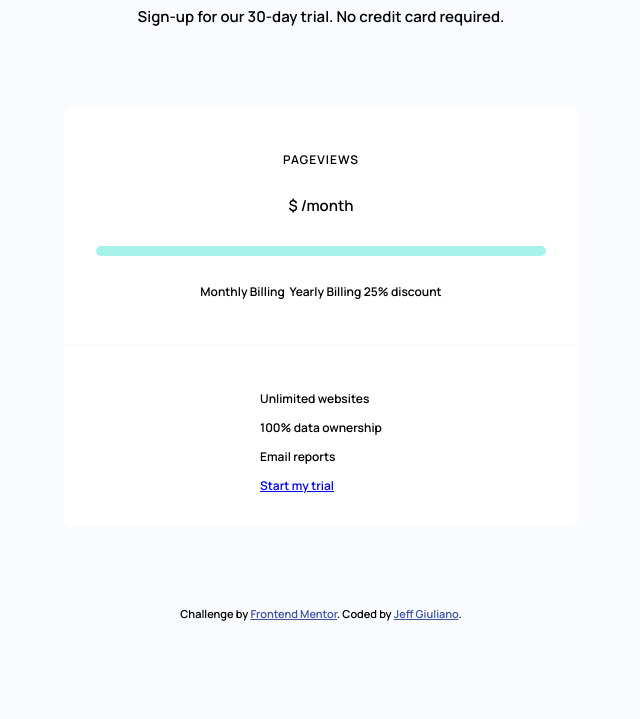
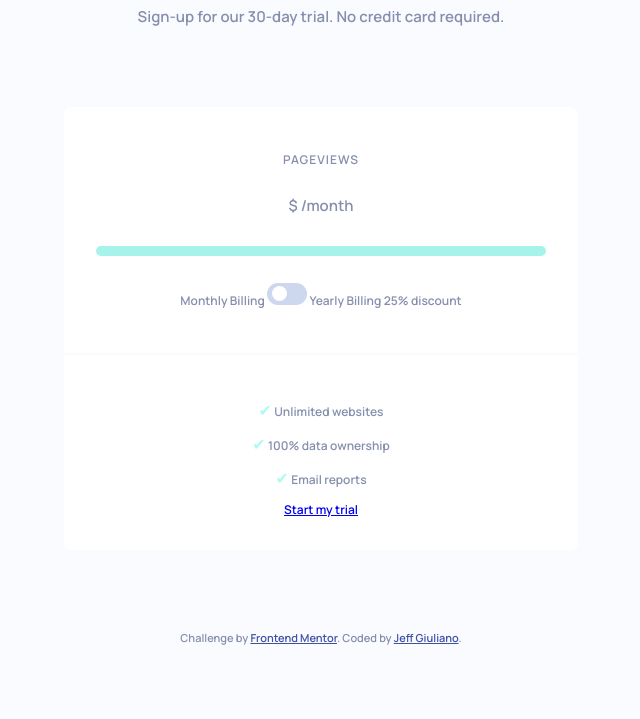
Before and after one commit to jgiuliano8/Interactive-Pricing-Component, a plain HTML site: page index.html in a window 1280 px wide. Shown: the part 81-800 px from the top of the page, without its empty margins (319-959 px from the left). Drawn offline with Linux system fonts and the light colour scheme.

Commit message:
Stylized and positione toggle and toggle button. Added checkmarks(not quite the right ones), and centered benefits paragraphs.

```diff
--- a/index.html
+++ b/index.html
@@ -41,16 +41,24 @@
       <div class="slider"></div>
       <div class="billing">
         <span class="billing--span">Monthly Billing</span>
-        <span class="billing--toggle"></span>
+        <div class="billing--toggle">
+          <div class="billing--toggle__btn"></div>
+        </div>
         <span class="billing--span">Yearly Billing</span>
         <span class="billing--discount">25% discount</span>
       </div>
     </div>
     <section class="pricing-comp-container-bottom">
-      <div class="benefit">
-        <p class="benefit__p">Unlimited websites</p>
-        <p class="benefit__p">100% data ownership</p>
-        <p class="benefit__p">Email reports</p>
+      <div class="benefits">
+        <p class="benefits__p">
+          <span class="benefits__span">&#10004;</span> Unlimited websites
+        </p>
+        <p class="benefits__p">
+          <span class="benefits__span">&#10004;</span> 100% data ownership
+        </p>
+        <p class="benefits__p">
+          <span class="benefits__span">&#10004;</span> Email reports
+        </p>
         <a class="button" href="#">
           <div>Start my trial</div>
         </a>
--- a/styles.css
+++ b/styles.css
@@ -2,12 +2,16 @@ body {
   box-sizing: border-box;
   font-family: Manrope, Arial, Helvetica, sans-serif;
   background-color: hsl(230, 100%, 99%);
+  color: hsl(225, 20%, 60%);
 }
 
 /**************/
 /* Typography */
 /**************/
 
+h1 {
+  color: hsl(227, 35%, 25%);
+}
 .intro,
 .pricing {
   font-size: 15px;
@@ -19,10 +23,15 @@ body {
 }
 
 .billing,
-.benefit,
+.benefits,
 .button,
 .pageviews {
   font-size: 12px;
+}
+
+.benefits__span {
+  font-size: 16px;
+  color: hsl(174, 90%, 83%);
 }
 
 /**********/
@@ -65,6 +74,10 @@ h1,
   display: inline-block;
 }
 
+.benefits {
+  text-align: center;
+}
+
 /**************/
 /* Components */
 /**************/
@@ -94,4 +107,19 @@ h1,
 }
 
 .billing--toggle {
+  width: 40px;
+  height: 22px;
+  border-radius: 50px;
+  background-color: hsl(223, 50%, 87%);
+  position: relative;
 }
+
+.billing--toggle__btn {
+  width: 15px;
+  height: 15px;
+  border-radius: 50%;
+  background-color: white;
+  position: absolute;
+  top: 3px;
+  left: 5px;
+}
```
